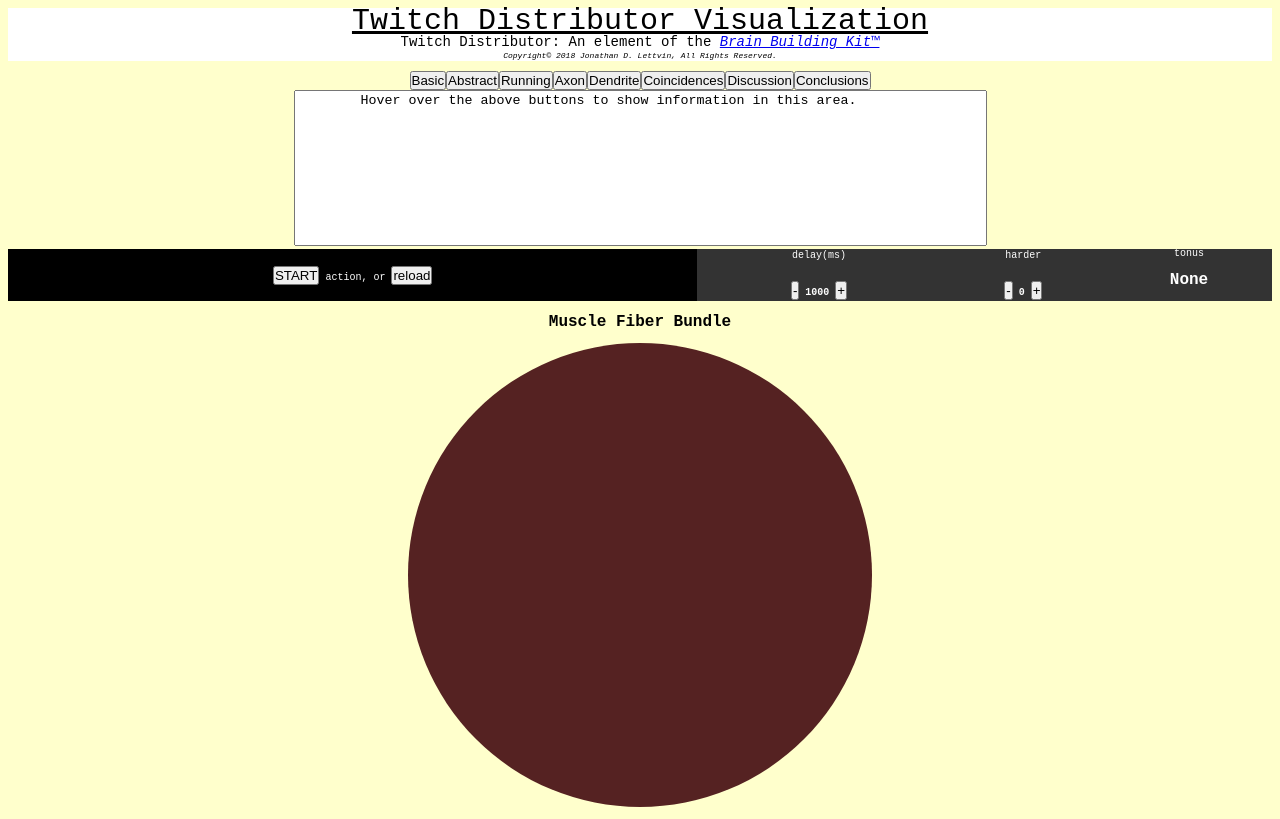
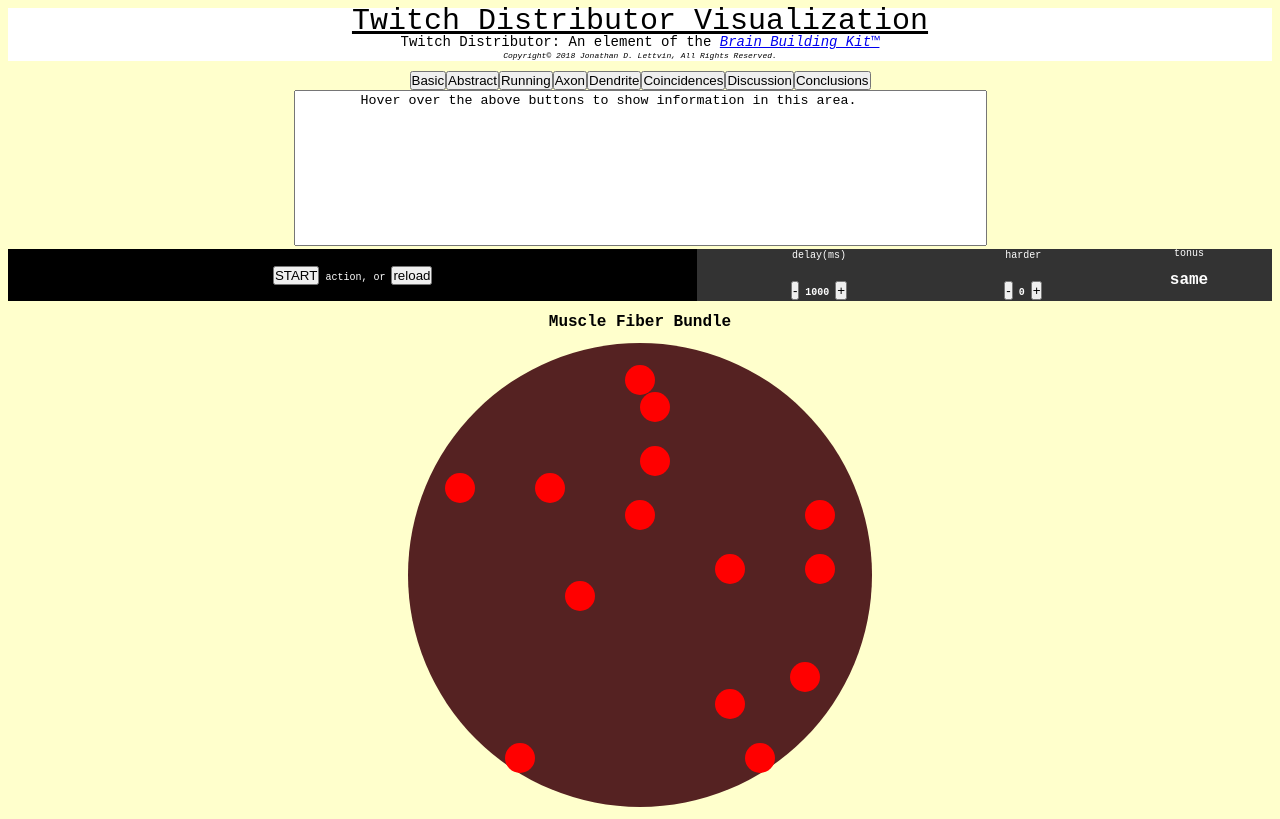
Before and after one commit to jlettvin/gaze, a plain HTML site: page distributor.html in a window 1280 px wide. Drawn offline with Linux system fonts and the light colour scheme.

Commit message:
fixes and hexagons

```diff
--- a/distributor.html
+++ b/distributor.html
@@ -53,7 +53,7 @@ const tau  = Math.PI * 2;
 
 //-------------------------------------------------------------------------------
 // use stored audio context, masterGain and nodeGain1 nodes
-function audible (frequency) {
+function audible (flag) {
 //-------------------------------------------------------------------------------
 	var the = document.distributor;
 
@@ -61,22 +61,23 @@ function audible (frequency) {
     var masterGain   = the.audio.masterGain;
     var nodeGain1    = the.audio.nodeGain1;
 	var oscillator   = the.audio.oscillator;
+	var frequency    = the.audio.frequency;
 
-	// Keep things as they are if no frequency change
-	if (frequency == the.audio.frequency) return;
+	// Otherwise, stop the current oscillator
+	oscillator && oscillator.stop (context.currentTime);
+	oscillator = null;
 
-	// Otherwise, stop the current oscillator and make a new one.
-	oscillator && oscillator.stop (context.currentTime);
+	// If frequency requested is 0, do NOT make a new oscillator
+	if (!flag) return;
+
+	// Otherwise, make a new oscillator
     oscillator = new OscillatorNode (context, {type: 'square'});
+	the.audio.oscillator = oscillator;
 
 	// Then get the new oscillator going.
     oscillator.frequency.setValueAtTime (frequency, context.currentTime);
     oscillator.connect (nodeGain1);
     oscillator.start   (context.currentTime);
-
-	// Remember what we did
-	the.audio.oscillator = oscillator;
-	the.audio.frequency  = frequency;
 } // audible
 
 
@@ -152,16 +153,13 @@ function eRun (e)
 	var the = document.distributor;
     the.running = !the.running;
     if (the.running) {
+		loop ();
         the.timer = setInterval (loop, the.interval[the.delay]);
-		audible (the.audio.frequency);
-		//loop ();
+		audible (true);
     } else {
         clearInterval (the.timer);
         the.timer = null;
-		if (the.audio.oscillator) {
-			the.audio.oscillator.stop (the.audio.context.currentTime);
-			the.audio.oscillator = null;
-		}
+		audible (false);
     }
     var button = document.getElementById ("pause");
     button.innerHTML = the.running ? "PAUSE" : "START";
@@ -169,7 +167,7 @@ function eRun (e)
 
 
 //-------------------------------------------------------------------------------
-function reRun () { eRun (); eRun (); }
+function reRun () { if (document.distributor.running) { eRun (); eRun (); } }
 //-------------------------------------------------------------------------------
 
 
@@ -246,8 +244,12 @@ function loop ()
 	var y0        = the.canvas.y0;
 	var scale     = the.scale - 1; // -1 to keep fibers within the sarcolemma
 	var r0        = parseInt (scale / 2); // radius of visible fiber
+	var frequency = requested * 1000 / the.interval[the.delay];
 
-    audible (requested * 1000 / the.interval[the.delay]);
+	if (the.audio.frequency != frequency) {
+		the.audio.frequency = frequency;
+    	audible (true);
+	}
 
 	{
 		// clear the canvas back to untwitching
@@ -301,7 +303,7 @@ while activations are uniformly distributed within the bundle.
    START/PAUSE animates the model.  Buttons control the interval and strength
 Hovering over buttons above the info box causes text like this to be shown.
    When running, the model shows twitching/resting muscle fibers as red/brown.
-Twitch patterns show a repeating weak/STRONG tonus for 1 second each.
+Twitch patterns show a repeating soft/HARD tonus for 1 second each.
    Squares are identified by sequence numbers and center-based coordinates.
 Note the (0,0) coordinates at the center of the bundle.
    Muscles make sounds as fibers twitch, and the model is representative.
@@ -376,14 +378,16 @@ function initializeDistributor ()
 //-------------------------------------------------------------------------------
 {
     document.distributor = {
-        delay        :    5,
-        interval     :       [3, 10, 33, 100, 333, 1000],
-        index        :    0,
+        interval     : [10, 33, 100, 333, 1000],
+        index        : 0,
         running      : true,
-        strong       :    0,
+        strong       : 0,
         timer        : null,
+		oscillator   : null,
     };
 	var the = document.distributor;
+
+	the.delay  = the.interval.length - 1;
 	the.radius = 7;
 	the.active = the.radius * 2;
 	the.scale  = 31;
@@ -394,7 +398,7 @@ function initializeDistributor ()
 
 	var sheet = document.styleSheets[0];
 
-	initializeTable  ();
+	initializeTable  (true);
 	initializeAudio  ();
 	initializeCanvas ();
     initializeInfo   ();
@@ -407,7 +411,7 @@ function initializeDistributor ()
 
 
 //-------------------------------------------------------------------------------
-function initializeTable ()
+function initializeTable (hexagon=false)
 //-------------------------------------------------------------------------------
 {
 	var the = document.distributor;
@@ -417,8 +421,23 @@ function initializeTable ()
 	var animator = document.getElementById ("animator");
 
 	animator.colSpan = the.diameter - controlCols;
-	var X = 0, Y = 0, count = 0;
+	var count = 0, oX = 1.5, oY = 0.9;
+	var X = 1.0 * the.radius, Y = 1.0 * the.radius, R = the.radius + 0.3;
 
+	if (hexagon) {
+		// Not mathematically correct, but visual approximation
+		for (y = -Y; y <= +Y; y += oY) {
+			var dx = (y&1) ? oX : 0;
+			for (x = -X-dx; x <= X+dx; x+=1.0) {
+				var r = Math.sqrt (x*x + y*y);
+				if (r < R) {
+					the.fiber.push (count);
+					the.coordinates[count] = [x,-y];
+					count++;
+				}
+			}
+		}
+	} else {
 		// Initialize display coordinates and indices
 		for (y = -the.radius; y <= +the.radius; ++y) {
 			var ysign = (y<0) ? '+' : '';
@@ -431,6 +450,7 @@ function initializeTable ()
 					the.fiber.push (count);
 					the.coordinates[count] = [x,-y];
 					count++;
+				}
 			}
 		}
 	}
```
Lines whose indentation alone changed are shown as unchanged.
